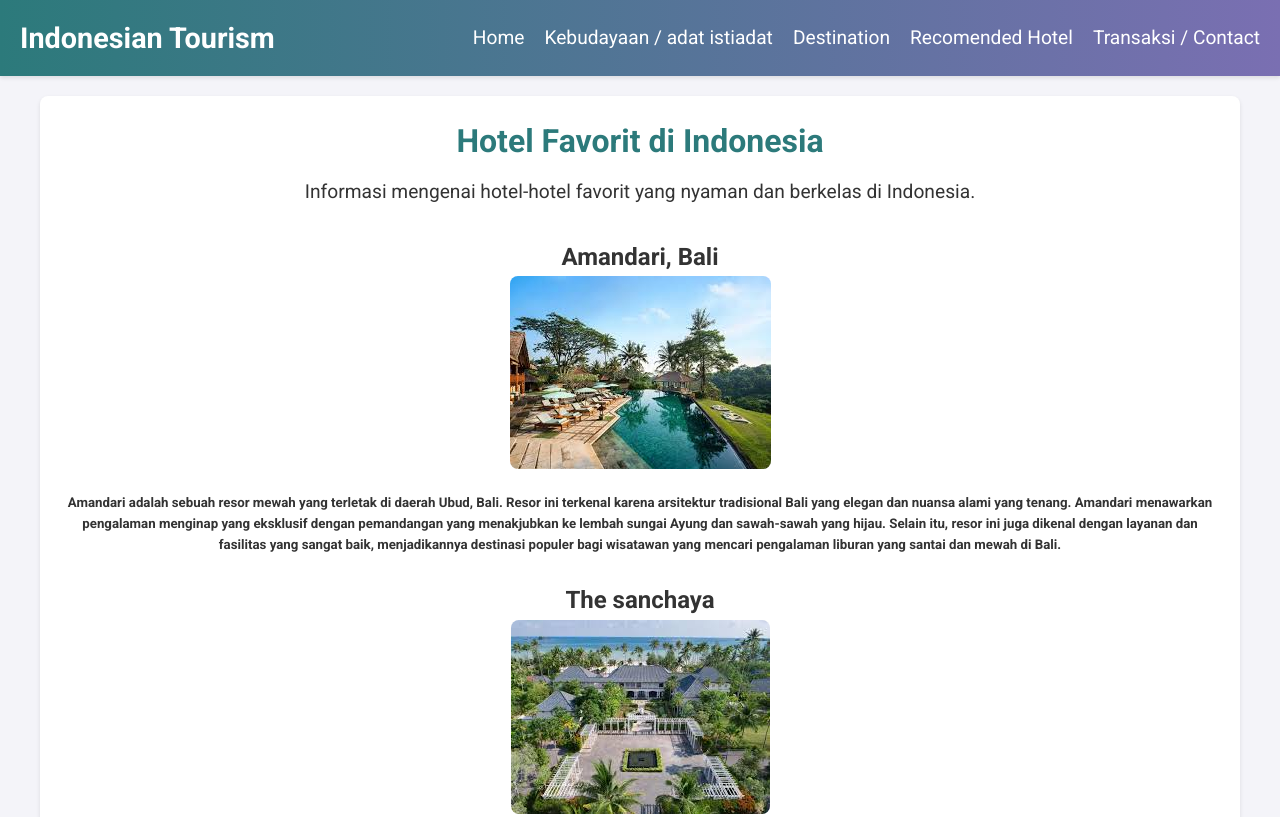
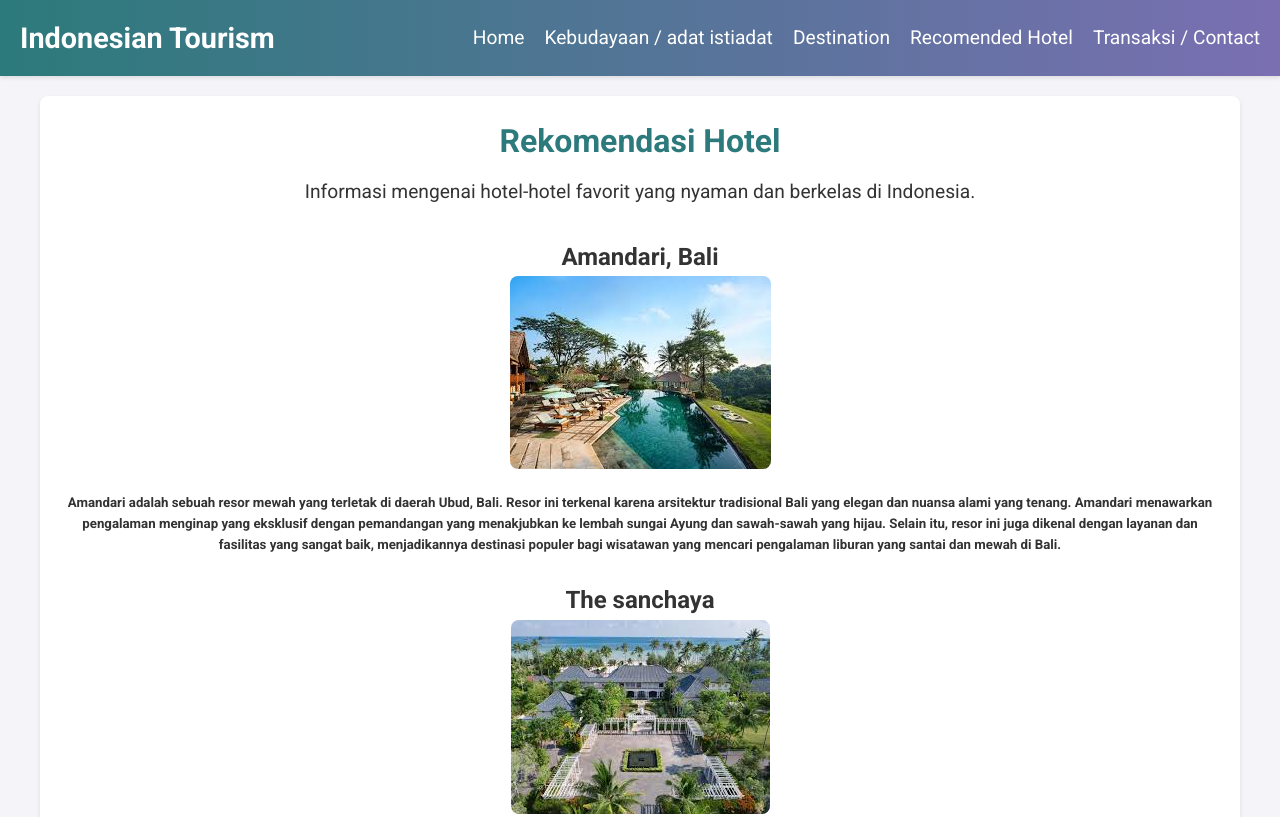
Before and after one commit to randu0210/uas-randu-oktafiandi, a plain HTML site: page hotel.html in a window 1280 px wide. Shown: the top 817 px of the page. Drawn offline with Linux system fonts and the light colour scheme.

Commit message:
FILE UPDATE

```diff
--- a/hotel.html
+++ b/hotel.html
@@ -30,7 +30,7 @@
         </header>
         <main>
             <section class="hero">
-                <h2>Hotel Favorit di Indonesia</h2>
+                <h2>Rekomendasi Hotel</h2>
                 <p>Informasi mengenai hotel-hotel favorit yang nyaman dan berkelas di Indonesia.</p>
             </section>
             <section class="content">
```
Also changed, not shown: budaya.html (+1 -1 lines).
